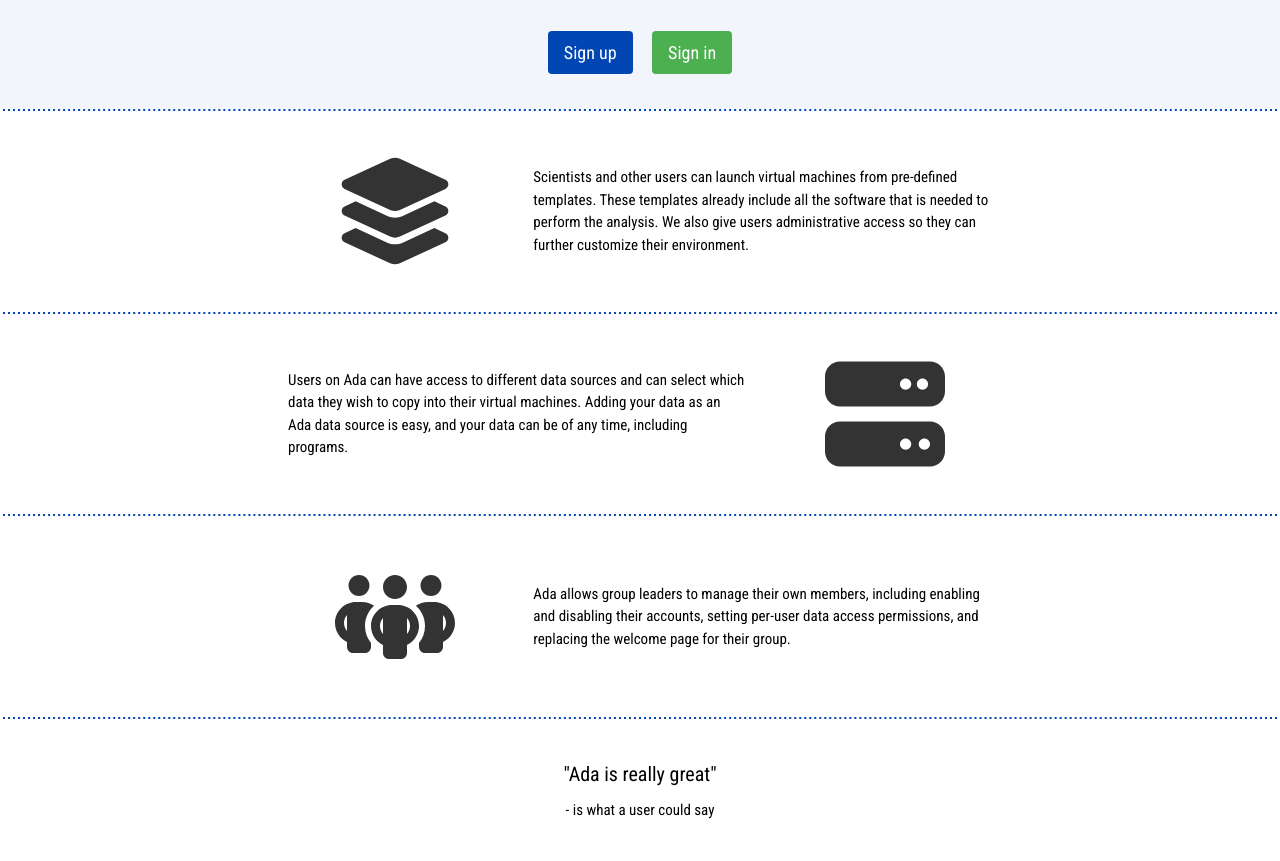
After one commit to dvolk/ada2025, a Python web app: template templates/landing.jinja2 in a window 1280 px wide. The commit adds this page. Shown: the part 718-1579 px from the top of the page. Run offline with Jinja, Linux system fonts and the light colour scheme; the template is opened without the code that fills it: most values are stand-ins (such as "Sample title", 1, 10 or a date in 2020); some libraries are stand-ins or nearby versions.

Commit message:
add / landing page

```diff
--- a/templates/base-bare.jinja2
+++ b/templates/base-bare.jinja2
@@ -59,9 +59,9 @@
           <h1 class="w3-padding" style="margin: 0px;">
             <img class="ada-blue" src="/static/ada.png" style="border-radius: 38px;" height=72/>
             {{ gettext('Data Analysis') }}
-              <a href="https://www.scd.stfc.ac.uk/" target="_blank">
-                <img src="{{ url_for('static', filename='ukri_stfc_sc.png') }}" style="float: right; width: 150px; float: right; margin: 6px;">
-              </a>
+            <a href="https://www.scd.stfc.ac.uk/" target="_blank">
+              <img src="{{ url_for('static', filename='ukri_stfc_sc.png') }}" style="float: right; width: 150px; float: right; margin: 6px;">
+            </a>
           </h1>
 
           <div class="w3-padding">
--- /dev/null
+++ b/templates/landing.jinja2
@@ -0,0 +1,127 @@
+<html lang="en">
+    <head>
+        <meta charset="UTF-8">
+        <link rel="apple-touch-icon" sizes="180x180" href="/static/apple-touch-icon.png">
+        <link rel="icon" type="image/png" sizes="32x32" href="/static/favicon-32x32.png">
+        <link rel="icon" type="image/png" sizes="16x16" href="/static/favicon-16x16.png">
+        <meta name="viewport" content="width=device-width, initial-scale=1.0">
+        <title>{{ title }}</title>
+        <link rel="stylesheet" href="/static/w3.css">
+
+        <link rel="stylesheet" href="https://cdnjs.cloudflare.com/ajax/libs/font-awesome/6.2.1/css/all.min.css">
+        <link rel="preconnect" href="https://fonts.googleapis.com">
+        <link rel="preconnect" href="https://fonts.gstatic.com" crossorigin>
+        <link href="https://fonts.googleapis.com/css2?family=Roboto+Condensed&display=swap" rel="stylesheet">
+        {% block head %}
+        {% endblock %}
+
+        <style>
+         * {
+             font-family: 'Roboto Condensed', sans-serif !important;
+         }
+         a {
+             text-decoration: none;
+         }
+         .ada-blue {
+             background-color: rgb(2, 70, 179);
+             color: white;
+         }
+         .ada-blue-faded {
+             background-color: rgba(2, 70, 179, 0.05);
+             color: black;
+         }
+         .ada-blue-text {
+             color: rgb(2, 70, 179);
+         }
+         .big-icon {
+             font-size: 150px;
+             max-width: 120px;
+             color: #333;
+         }
+         .set-width {
+             max-width: 800px;
+         }
+         hr {
+             border: 1px dashed;
+             margin: 0;
+         }
+        </style>
+    </head>
+    <body>
+        <div class="w3-container w3-center w3-padding-large">
+            <h1 style="margin-top: 13px;">
+                <img class="ada-blue" src="/static/ada.png" style="border-radius: 38px;" height=72/>
+                {{ gettext('Data Analysis') }}
+                <a href="https://www.scd.stfc.ac.uk/" target="_blank">
+                    <img src="{{ url_for('static', filename='ukri_stfc_sc.png') }}" style="width: 150px; margin: 6px; margin-left: 200px;">
+                </a>
+            </h1>
+        </div>
+
+        <hr class="ada-blue">
+
+        <div class="w3-container ada-blue-faded w3-center" style="padding: 25px 25px 25px 25px;">
+            <h2>Level-Up Your Data Analysis</h2>
+            <h4>An innovative platform that enables scientists to analyse their data in a simple and accessible way.</h4>
+            <img src="https://i.postimg.cc/v88mvYQ9/ada-stfc-ac-uk-machingges.png" class="w3-margin w3-round w3-center ada-blue" style="max-width: 600px; width: 100%; opacity: 0.9;">
+
+            <div style="padding: 0px 0 10px 0;">
+                <a href="{{ url_for('register') }}" class="w3-button w3-large w3-margin-top w3-margin-right w3-round ada-blue">Sign up</a>
+                <a href="{{ url_for('login') }}" class="w3-button w3-large w3-margin-top w3-round w3-green">Sign in</a>
+            </div>
+        </div>
+
+        <hr class="ada-blue">
+
+        <center>
+            <div class="w3-container set-width" style="padding-top: 25px; padding-bottom: 25px;">
+            <div class="w3-container w3-row" style="display: flex; align-items: center;">
+                <div class="w3-container w3-third">
+                    <i class="fa fa-fw fa-layer-group big-icon"></i>
+                </div>
+                <div class="w3-container w3-twothird" style="text-align: left;">
+                    <p>Scientists and other users can launch virtual machines from pre-defined templates. These templates already include all the software that is needed to perform the analysis. We also give users administrative access so they can further customize their environment.</p>
+                </div>
+            </div>
+        </div>
+        </center>
+
+        <hr class="ada-blue">
+
+        <center>
+            <div class="w3-container set-width" style="padding-top: 25px; padding-bottom: 25px;">
+            <div class="w3-container w3-row" style="display: flex; align-items: center;">
+                <div class="w3-container w3-twothird" style="text-align: left;">
+                    <p>Users on Ada can have access to different data sources and can select which data they wish to copy into their virtual machines. Adding your data as an Ada data source is easy, and your data can be of any time, including programs.</p>
+                </div>
+                <div class="w3-container w3-third" style="text-align: center;" >
+                    <i class="fa fa-fw fa-server big-icon"></i>
+                </div>
+            </div>
+        </div>
+        </center>
+
+        <hr class="ada-blue">
+
+        <center>
+            <div class="w3-container set-width" style="padding-top: 25px; padding-bottom: 25px;">
+            <div class="w3-container w3-row" style="display: flex; align-items: center;">
+                <div class="w3-container w3-third">
+                    <i class="fa fa-fw fa-people-group big-icon"></i>
+                </div>
+                <div class="w3-container w3-twothird" style="text-align: left;">
+                    <p>Ada allows group leaders to manage their own members, including enabling and disabling their accounts, setting per-user data access permissions, and replacing the welcome page for their group.</p>
+                </div>
+            </div>
+        </div>
+        </center>
+
+        <hr style="border: 1px dashed" class="ada-blue">
+
+        <div class="w3-container w3-center" style="padding-top: 25px; padding-bottom: 25px;">
+            <p><h4>"Ada is really great"</h4> - is what a user could say</p>
+        </div>
+
+        <script type="text/javascript" src="https://cdnjs.cloudflare.com/ajax/libs/font-awesome/6.2.1/js/all.min.js"></script>
+    </body>
+</html>
--- a/templates/register.jinja2
+++ b/templates/register.jinja2
@@ -18,9 +18,8 @@
     {% endfor %}
   {% endif %}
 
-
-</form>
   <p>{{ icon('hand-spock') }} {{ gettext("Thank you for your interest in using Ada 2025. Please fill in the following form and you will be emailed once your account is activated.") }}</p>
+  <p>{{ icon('circle-info') }} {{ gettext("If you would like to set up a new group, please email <a href=' mailto:fan.yang-turner@stfc.ac.uk' style='color: blue; text-decoration: underline'>fan.yang-turner@stfc.ac.uk</a> to discuss your requirements.") }}</p>
 
   <form method="POST" action="{{ url_for('register') }}">
     {{ form.hidden_tag() }}
@@ -52,7 +51,7 @@
         {{ form.password_confirm(class="w3-input w3-round w3-border w3-light-grey") }}
       </div>
       {{ info("Please don't reuse a password from a different site. Generate a secure password.") }}
-  </ep>
+    </p>
 
     <p>
       <label class="w3-text-black">{{ gettext("Email") }}* (min: {{ form.email_min }}, max: {{ form.email_max }})</label>
```
Also changed, not shown: app.py (+7 -1 lines). Lines whose indentation alone changed are shown as unchanged.
